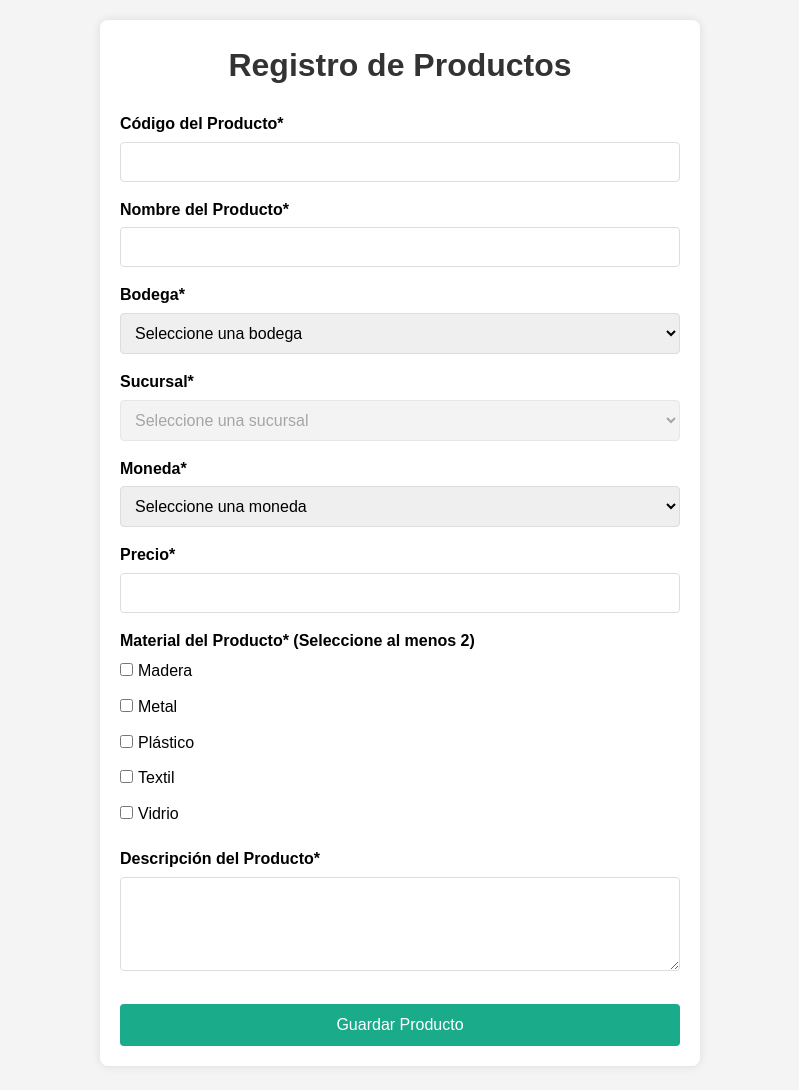
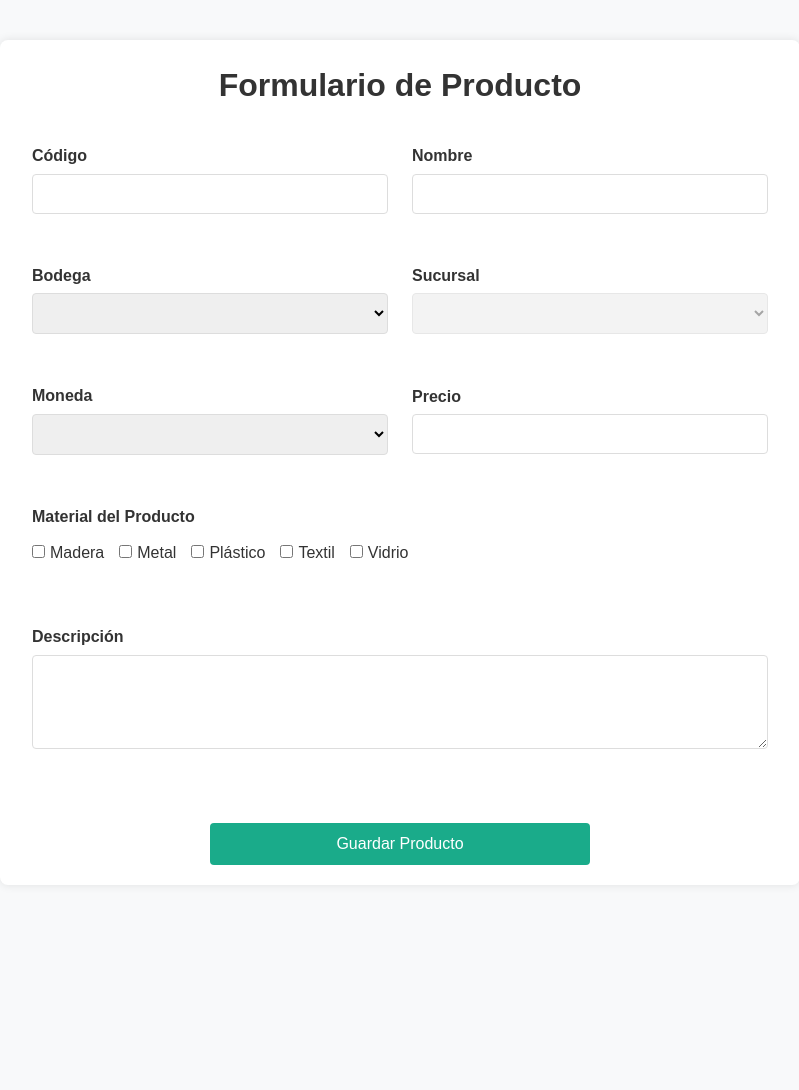
Before and after one commit to Luis-Tureo/Sistema-de-Registro-de-productos, a PHP site: page /proyecto/ in a window 1280 px wide. Shown: the whole page, without its empty margins (240-1039 px from the left). After the commit the page ends 929 px from the top, so only its background shows below. Run offline with PHP 8.4, Linux system fonts and the light colour scheme; data comes from the database, SQL or seed files in the repository; both versions use the stored data as it was after the commit; lists and menus that the app fills with data are empty.

Commit message:
Add files via upload

```diff
--- a/proyecto/index.php
+++ b/proyecto/index.php
@@ -9,67 +9,91 @@
 </head>
 
 <body>
+
     <div class="container">
-        <h1>Registro de Productos</h1>
+        <h1>Formulario de Producto</h1>
         <form id="productForm">
+            <table style="width:100%">
+                <tr>
+                    <th>
                         <div class="form-group">
-                <label for="productCode">Código del Producto*</label>
+                            <label for="productCode">Código</label>
                             <input type="text" id="productCode" name="productCode">
                             <span class="error-message" id="productCodeError"></span>
                         </div>
-
+                    </th>
+                    <th>
                         <div class="form-group">
-                <label for="productName">Nombre del Producto*</label>
+                            <label for="productName">Nombre</label>
                             <input type="text" id="productName" name="productName">
                             <span class="error-message" id="productNameError"></span>
                         </div>
-
+                    </th>
+                </tr>
+                <tr>
+                    <td>
                         <div class="form-group">
-                <label for="warehouse">Bodega*</label>
+                            <label for="warehouse">Bodega</label>
                             <select id="warehouse" name="warehouse">
-                    <option value="">Seleccione una bodega</option>
+                                <option value=""></option>
                             </select>
                             <span class="error-message" id="warehouseError"></span>
                         </div>
-
+                    </td>
+                    <td>
                         <div class="form-group">
-                <label for="branch">Sucursal*</label>
+                            <label for="branch">Sucursal</label>
                             <select id="branch" name="branch" disabled>
-                    <option value="">Seleccione una sucursal</option>
+                                <option value=""></option>
                             </select>
                             <span class="error-message" id="branchError"></span>
                         </div>
-
+                    </td>
+                </tr>
+                <tr>
+                    <td>
                         <div class="form-group">
-                <label for="currency">Moneda*</label>
+                            <label for="currency">Moneda</label>
                             <select id="currency" name="currency">
-                    <option value="">Seleccione una moneda</option>
+                                <option value=""></option>
                             </select>
                             <span class="error-message" id="currencyError"></span>
                         </div>
-
+                    </td>
+                    <td>
                         <div class="form-group">
-                <label for="price">Precio*</label>
+                            <label for="price">Precio</label>
                             <input type="text" id="price" name="price">
                             <span class="error-message" id="priceError"></span>
                         </div>
-
+                    </td>
+                </tr>
+                <tr>
+                    <th colspan="2">
                         <div class="form-group">
-                <label>Material del Producto* (Seleccione al menos 2)</label>
-                <div id="materialsContainer"></div>
+                            <label>Material del Producto</label>
+                            <div id="materialsContainer" class="checkbox-container"></div>
                             <span class="error-message" id="materialsError"></span>
                         </div>
+                    </th>
 
+                </tr>
+                <tr>
+                    <th colspan="2">
                         <div class="form-group">
-                <label for="description">Descripción del Producto*</label>
+                            <label for="description">Descripción</label>
                             <textarea id="description" name="description" rows="4"></textarea>
                             <span class="error-message" id="descriptionError"></span>
                         </div>
+                    </th>
+                </tr>
 
+            </table>
+            <div style="text-align: center;">
                 <button type="submit" id="submitBtn">Guardar Producto</button>
+            </div>
         </form>
     </div>
-
     <script src="http://localhost/proyecto/public/js/script.js"></script>
 </body>
 
--- a/proyecto/public/css/styles.css
+++ b/proyecto/public/css/styles.css
@@ -1,3 +1,4 @@
+/* Reset y base */
 * {
   box-sizing: border-box;
   margin: 0;
@@ -8,12 +9,14 @@ body {
   font-family: Arial, sans-serif;
   font-size: 16px;
   line-height: 1.6;
-  background-color: #f4f4f4;
+  background-color: #f8f9fa;
   padding: 20px;
+  margin: 20px;
 }
 
+/* Contenedores */
 .container {
-  max-width: 600px;
+  max-width: 800px;
   margin: 0 auto;
   background: white;
   padding: 20px;
@@ -21,20 +24,25 @@ body {
   box-shadow: 0 0 10px rgba(0, 0, 0, 0.1);
 }
 
+/* Tipografía */
 h1 {
   text-align: center;
   margin-bottom: 20px;
   color: #333;
 }
 
+/* Formularios */
 .form-group {
   margin-bottom: 15px;
+  position: relative;
+  padding-bottom: 10px;
 }
 
 label {
   display: block;
   margin-bottom: 5px;
   font-weight: bold;
+  color: #333;
 }
 
 input[type="text"],
@@ -45,6 +53,7 @@ textarea {
   border: 1px solid #ddd;
   border-radius: 4px;
   font-size: 16px;
+  box-sizing: border-box;
 }
 
 .checkbox-group {
@@ -57,13 +66,22 @@ textarea {
   margin-left: 5px;
 }
 
+.checkbox-container {
+  display: flex;
+  gap: 15px;
+  flex-wrap: wrap;
+  align-items: center;
+}
+
 .error-message {
   color: red;
   font-size: 14px;
   display: block;
   margin-top: 5px;
+  position: absolute;
 }
 
+/* Botones */
 button {
   background-color: #1aab8a;
   color: white;
@@ -72,7 +90,7 @@ button {
   font-size: 16px;
   border-radius: 4px;
   cursor: pointer;
-  width: 100%;
+  width: 50%;
   margin-top: 10px;
 }
 
@@ -84,3 +102,25 @@ button:disabled {
   background-color: #ccc;
   cursor: not-allowed;
 }
+
+/* Tablas */
+table {
+  width: 100%;
+  border-collapse: collapse;
+  margin-bottom: 20px;
+}
+
+th,
+td {
+  padding: 12px;
+  text-align: left;
+}
+
+th {
+  font-weight: bold;
+}
+
+.header-row {
+  background-color: #e9ecef;
+  font-weight: bold;
+}
--- a/proyecto/public/js/script.js
+++ b/proyecto/public/js/script.js
@@ -86,7 +86,7 @@ function loadBranches(warehouseId) {
     .then((response) => response.json())
     .then((data) => {
       const select = document.getElementById("branch");
-      select.innerHTML = '<option value="">Seleccione una sucursal</option>';
+      select.innerHTML = '<option value=""></option>';
 
       data.forEach((branch) => {
         const option = document.createElement("option");
@@ -102,7 +102,7 @@ function loadBranches(warehouseId) {
 
 function disableBranchSelect() {
   const select = document.getElementById("branch");
-  select.innerHTML = '<option value="">Seleccione una sucursal</option>';
+  select.innerHTML = '<option value=""></option>';
   select.disabled = true;
 }
 
@@ -119,7 +119,7 @@ function validateForm() {
   } else if (!/^(?=.*[a-zA-Z])(?=.*\d)[a-zA-Z\d]{5,15}$/.test(productCode)) {
     showError(
       "productCodeError",
-      "El código del producto debe contener letras y números, entre 5 y 15 caracteres."
+      "El código debe contener letras y números, entre 5 y 15 caracteres."
     );
     isValid = false;
   } else {
```
Also changed, not shown: proyecto/config/database.sql (+102 -6 lines). Lines whose indentation alone changed are shown as unchanged.
